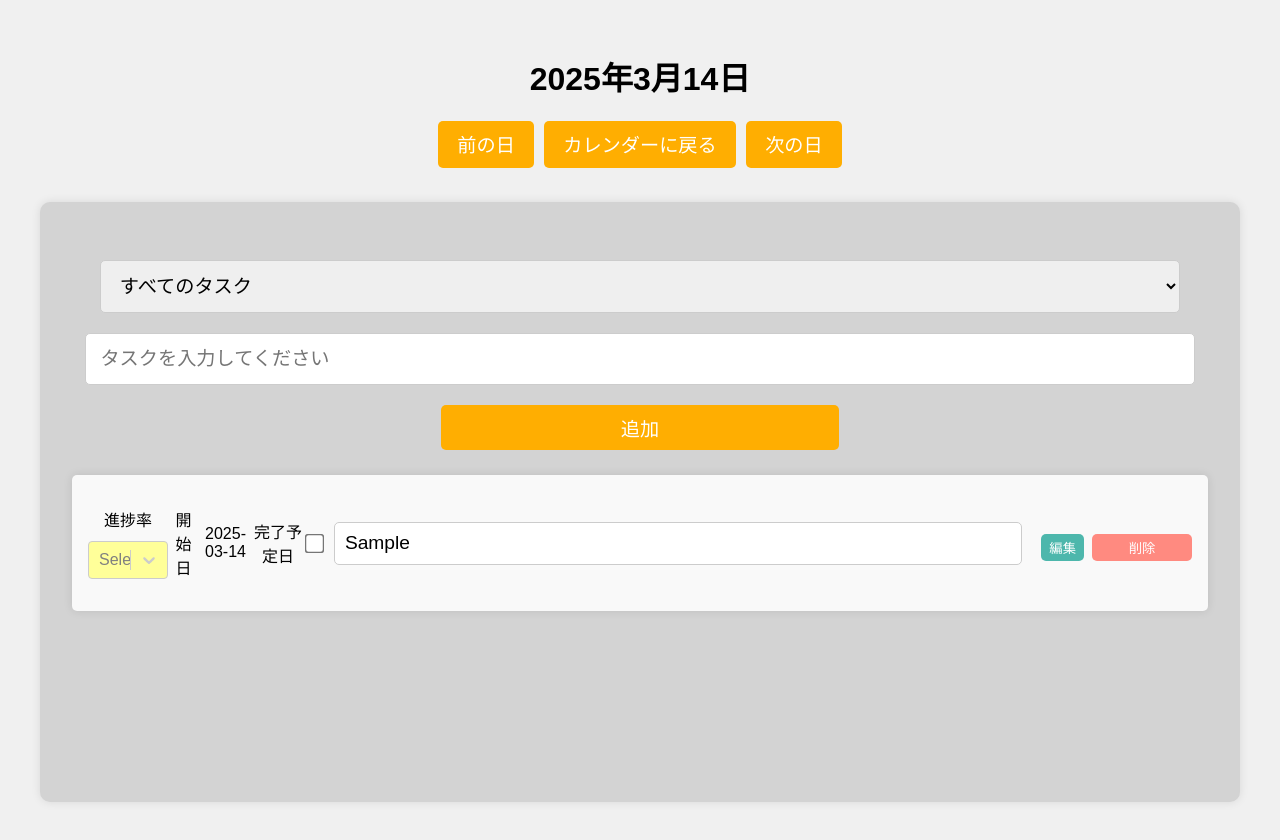
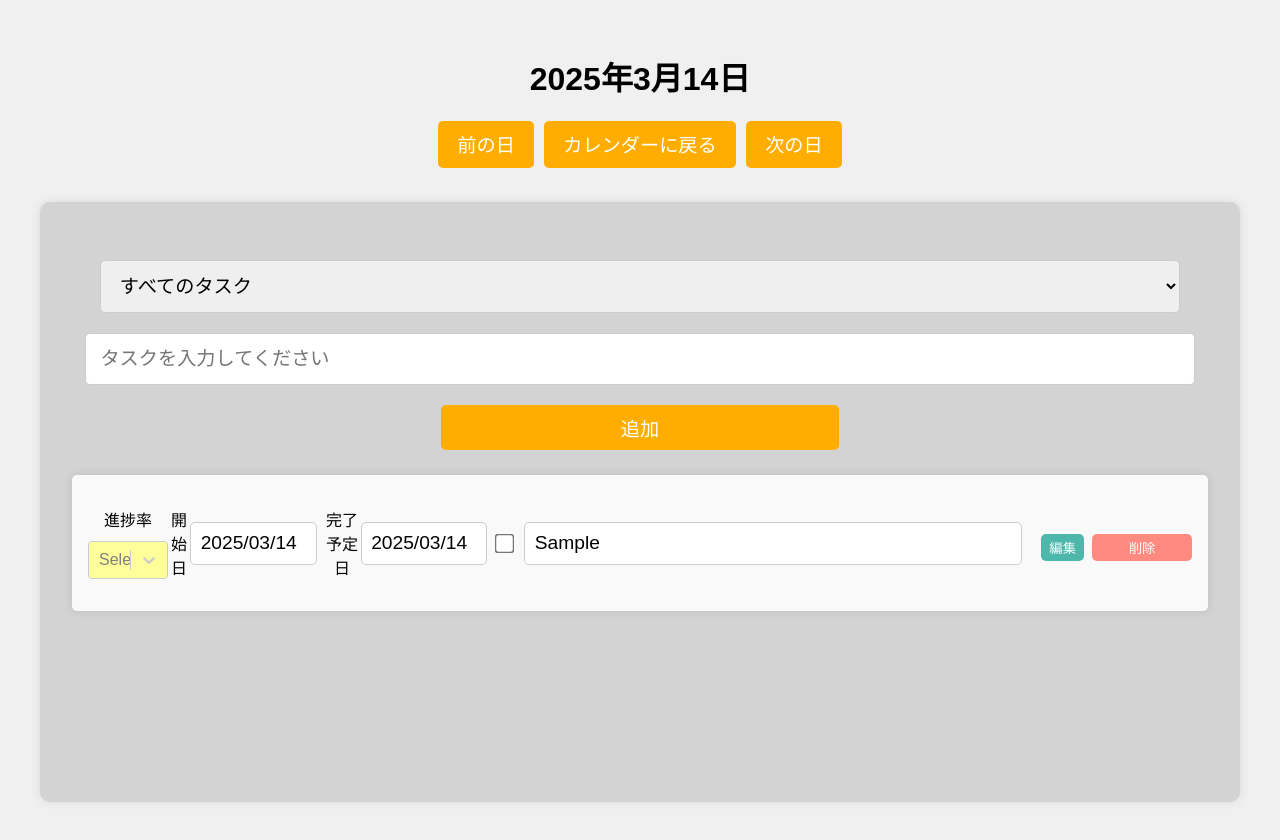
Before and after one commit to shoutarou123/proaka-front-tokka, a React (Vite) app: page /todos in a window 1280 px wide. Both pictures are taken after typing "Sample" into the empty fields and a click on the button "追加". Shown: the top 840 px of the page. Built offline with nearby package versions, Linux system fonts and the light colour scheme; the HTML template or start-up script is replaced by a standard one.

Commit message:
開始・終了カレンダー実装、進捗率100%時inpuが灰色で非活性になるよう実装

```diff
--- a/package.json
+++ b/package.json
@@ -9,11 +9,13 @@
     "preview": "vite preview"
   },
   "dependencies": {
+    "@fullcalendar/core": "^6.1.15",
     "@fullcalendar/daygrid": "^6.1.15",
     "@fullcalendar/react": "^6.1.15",
     "@fullcalendar/timegrid": "^6.1.15",
     "localforage": "^1.10.0",
     "react": "^18.2.0",
+    "react-datepicker": "^8.2.1",
     "react-dom": "^18.2.0",
     "react-router-dom": "^7.1.5",
     "react-select": "^5.10.0"
--- a/src/components/todos/todo.tsx
+++ b/src/components/todos/todo.tsx
@@ -4,13 +4,16 @@ import { useNavigate } from 'react-router-dom';
 
 import localforage from 'localforage';
 import { useDay } from '../DayContext';
+import DatePicker from 'react-datepicker';
+import "react-datepicker/dist/react-datepicker.css";
+
 
 
 type Todo = {
   title: string;
   readonly id: number;
   completed_flg: boolean;
-  delete_flg: boolean,
+  delete_flg: boolean;
   startDate: string;
 };
 
@@ -30,8 +33,10 @@ const Todos: React.FC = () => {
   const [text, setText] = useState(''); // テキスト入力用
   const [nextId, setNextId] = useState(1); // 次のTodoのIDを保持するstate
   const [filter, setFilter] = useState<Filter>('all');
+  const [startDate, setStartDate] = useState(new Date())
 
   const [activeTodoId, setActiveTodoId] = useState<number | null>(null);
+  const [progress, setProgress] = useState<string | null>(null);
 
   const options: { value: string; label: string }[] = [
     { value: '0%', label: '0%' },
@@ -46,6 +51,7 @@ const Todos: React.FC = () => {
     { value: '90%', label: '90%' },
     { value: '100%', label: '100%' }
   ]
+
 
   const customStyles = {
     control: (provided: any) => ({
@@ -163,6 +169,8 @@ const Todos: React.FC = () => {
     setTodos((todos) => todos.filter((todo) => !todo.delete_flg)); // todoは任意の変数名。todosという現在のタスク一覧を取得し、その1つずつの要素から削除フラグがfalseのものを返す。trueのものは返さない＝表示しない。
   };
 
+
+
   // useEffect フックを使ってコンポーネントのマウント時にデータを取得
   useEffect(() => {
     localforage.getItem('todo-20240622').then((values) => { // thenは非同期処理Promiseが成功したときに実行する。という意味。
@@ -234,13 +242,26 @@ const Todos: React.FC = () => {
                   <div>
                     <Select
                       styles={customStyles}
-                      options={options} />
+                      options={options}
+                      onChange={(SelectedOption) => {
+                        if (SelectedOption) {
+                          setProgress(SelectedOption.value);
+                          if (SelectedOption.value === '100%') {
+                            handleTodo(todo.id, 'completed_flg', true);
+                          }
+                        } else {
+                          setProgress(null)
+                        }
+                      }}
+                      />
                   </div>
                   </div>
 
                   <p>開始日</p>
-                  <p>{todo.startDate}</p>
+                  <DatePicker selected={startDate} onChange={(date) =>
+                    setStartDate(date!)} dateFormat="yyyy/MM/dd" />
                   <p>完了予定日</p>
+                  <DatePicker selected={startDate} onChange={(date) => setStartDate(date!)} dateFormat="yyyy/MM/dd" />
 
 
                   <input
@@ -254,6 +275,7 @@ const Todos: React.FC = () => {
                     type="text"
                     value={todo.title}
                     disabled={todo.completed_flg || todo.delete_flg}
+                    style={{ backgroundColor: todo.completed_flg? 'grey': 'white' }}
                     onChange={(e) => handleTodo(todo.id, 'title', e.target.value)}
                   />
                   <div className="button-group-container">
```
Also changed, not shown: 1 other file (tests, documents, lock files or other folders).
